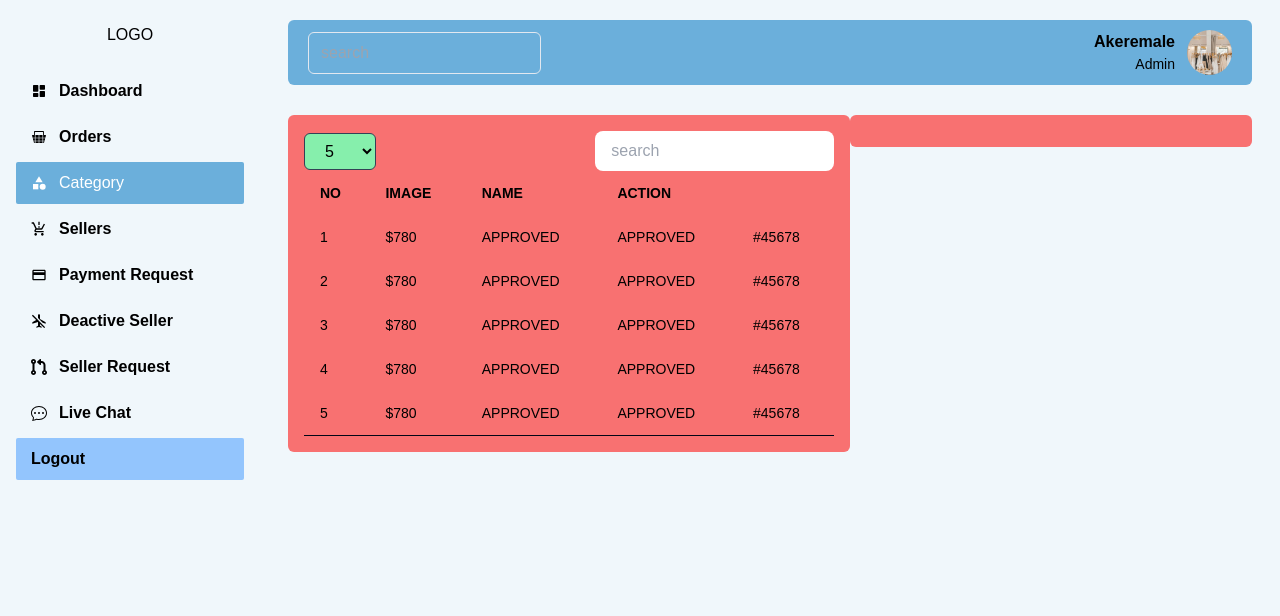
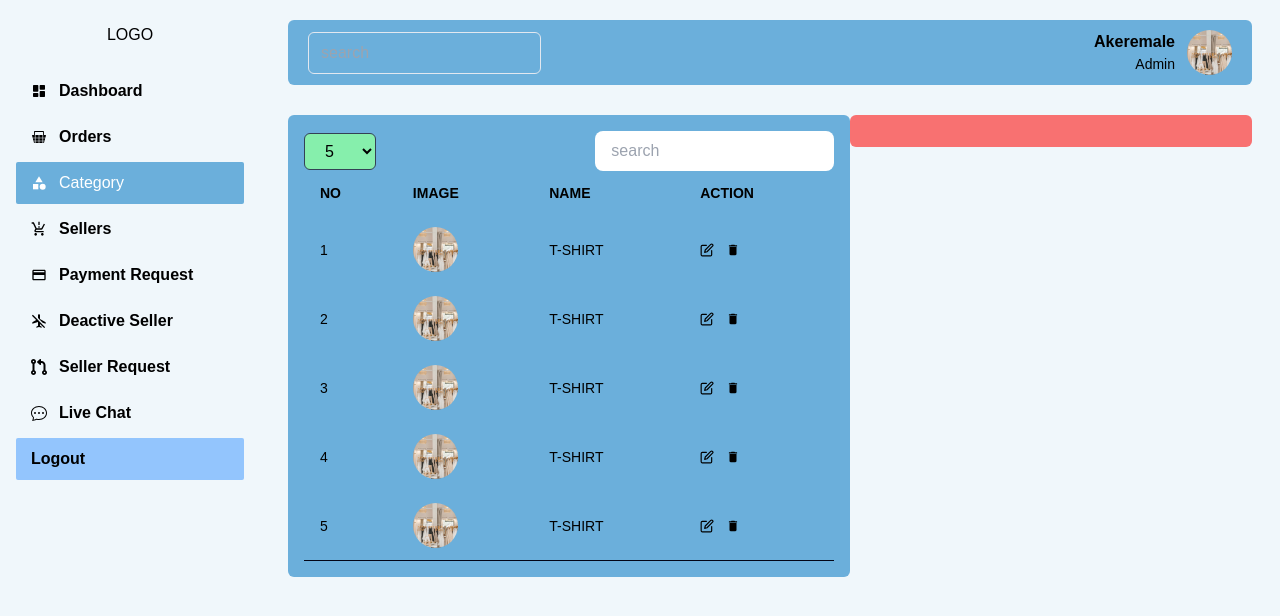
Before and after one commit to GboyegaAkere/fullstack-multivendor, a React (Create React App) app: page /admin/dashboard/category in a window 1280 px wide. Shown: the top 616 px of the page. Built offline with nearby package versions, Linux system fonts and the light colour scheme.

Commit message:
new commit

```diff
--- a/src/views/admin/Category.jsx
+++ b/src/views/admin/Category.jsx
@@ -1,6 +1,11 @@
 import React, { useState } from 'react'
-import { FaArrowsUpDown } from "react-icons/fa6";
+import { FaArrowsUpDown, } from "react-icons/fa6";
+import { FiEdit } from "react-icons/fi";
 import Pagination from '../Pagination';
+import LOGIN from "../../../src/images/login.png"
+import { Link } from 'react-router-dom';
+import { MdDelete } from "react-icons/md";
+
 
 const Category = () => {
     const [parPage, setParPage] = useState(5)
@@ -8,7 +13,7 @@ const Category = () => {
     <div className='px-2 lg:px-7 pt-5'>
         <div className='flex flex-wrap w-full'>
             <div className='w-full lg:w-7/12'>
-                <div className='w-full p-4 bg-red-400 rounded-md'>
+                <div className='w-full p-4 bg-[#6BAFDB] rounded-md'>
                     <div className='flex justify-between items-center'>
                         <select onChange={(e)=>setParPage(parseInt(e.target.value))} className='px-4 py-2 focus:border-yellow-200 outline-none bg-green-300 border rounded-md text-black border-slate-700'>
                             <option value="5">5</option>
@@ -34,10 +39,15 @@ const Category = () => {
                   return(
                     <tr key={i}>
                         <td scope='row' className='py-3 px-4 whitespace-nowrap'>{d}</td>
-                        <td scope='row' className='py-3 px-4 whitespace-nowrap'>$780</td>
-                        <td scope='row' className='py-3 px-4 whitespace-nowrap'>approved</td>
-                        <td scope='row' className='py-3 px-4 whitespace-nowrap'>approved</td>
-                        <td scope='row' className='py-3 px-4 whitespace-nowrap'>#45678</td>
+                        <td scope='row' className='py-3 px-4 whitespace-nowrap'><img src={LOGIN} alt=""className='w-[45px] h-[45px] rounded-full'/></td>
+                        <td scope='row' className='py-3 px-4 whitespace-nowrap'>T-shirt</td>
+
+                            <td scope='row' className='py-3 px-4 whitespace-nowrap '>
+                                <div className='flex justify-start gap-3 items-center'>
+                                    <Link>< FiEdit/></Link>
+                                    <Link>< MdDelete/></Link>
+                                </div>
+                            </td>
                     </tr>
                   )
                 })
```
